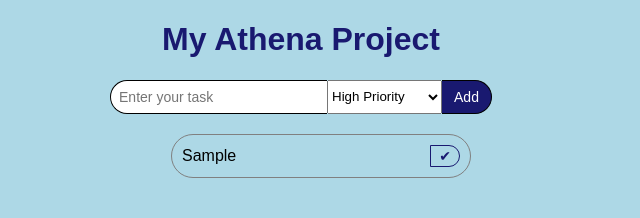
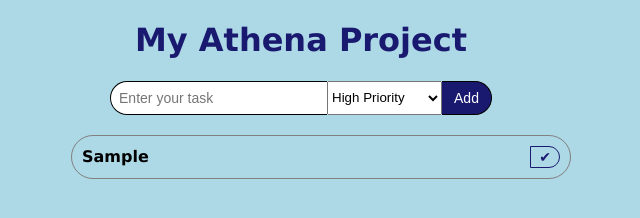
Before and after one commit to kcgr0690/todo, a plain HTML site: page index.html in a window 1280 px wide. Both pictures are taken after typing "Sample" into the empty fields and a click on the button "Add". Shown: the whole page, without its empty margins (339-979 px from the left). Drawn offline with Linux system fonts and the light colour scheme.

Commit message:
Changed fonts

```diff
--- a/styles.css
+++ b/styles.css
@@ -1,13 +1,13 @@
 ul {
     list-style: none;
-    width: 300px;
+    width: 500px;
     margin: 20px auto;
 }
 
 body {
     background-color: lightblue;
     text-align: center;
-    font-family: Arial, sans-serif;
+    font-family:Verdana, Geneva, Tahoma, sans-serif;
 }
 
 h1 {
@@ -60,6 +60,7 @@ li.completed {
 
 li.high {
     color: black;
+    font-weight: bold;
 }
 
 li.medium {
```
